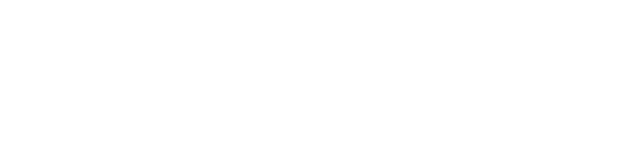
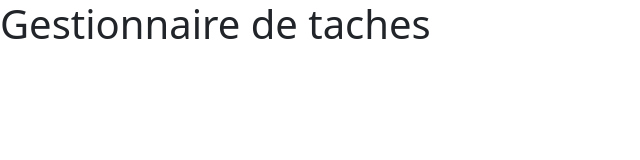
Before and after one commit to Azdarkx/Gestionnaire-de-taches, a plain HTML site: page index.html in a window 1280 px wide. Shown: the whole page, without its empty margins (0-640 px from the left). Drawn offline with nearby package versions, Linux system fonts and the light colour scheme.

Commit message:
création des bases

```diff
--- a/index.html
+++ b/index.html
@@ -1,11 +1,15 @@
 <!DOCTYPE html>
-<html lang="en">
+<html lang="fr">
 <head>
     <meta charset="UTF-8">
     <meta name="viewport" content="width=device-width, initial-scale=1.0">
-    <title>Document</title>
+    <link rel="stylesheet" href="https://cdn.jsdelivr.net/npm/bootstrap@5.3.9/dist/css/bootstrap.min.css">
+    <title>Gestionnaire de taches</title>
+    <link rel="stylesheet" href="style.css">
 </head>
 <body>
-
+    <header>
+        <h1>Gestionnaire de taches</h1>
+    </header>
 </body>
 </html>
```
Also changed, not shown: style.css (added).
